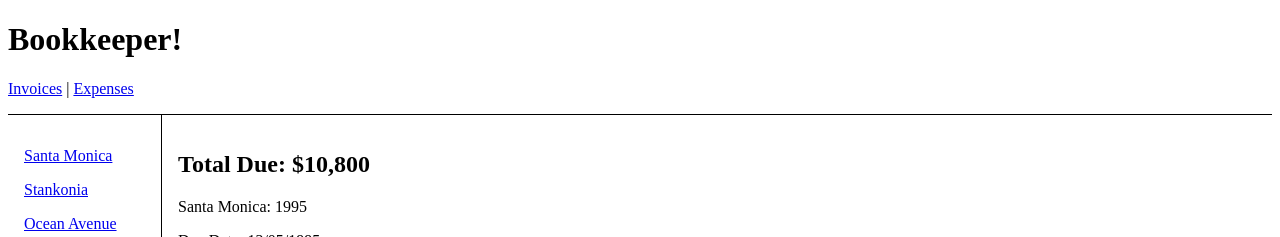
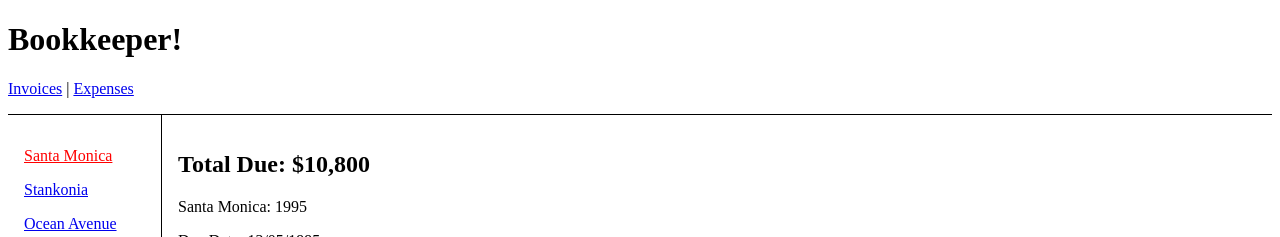
Before and after one commit to taylulz/s2, a React (Create React App) app: page /invoices/1995 in a window 1280 px wide. Shown: the top 237 px of the page. Built offline with nearby package versions, Linux system fonts and the light colour scheme.

Commit message:
change link color w/function return isActive

```diff
--- a/src/routes/invoices.jsx
+++ b/src/routes/invoices.jsx
@@ -1,4 +1,4 @@
-import { Link, Outlet } from "react-router-dom";
+import { NavLink, Outlet } from "react-router-dom";
 import { getInvoices } from "../data";
 
 export default function Invoices() {
@@ -12,13 +12,19 @@ export default function Invoices() {
         }}
       >
         {invoices.map(invoice => (
-          <Link
-            style={{ display: "block", margin: "1rem 0" }}
+          <NavLink
+            style={({ isActive }) => {
+              return {
+                display: "block",
+                margin: "1rem 0",
+                color: isActive ? "red" : ""
+              };
+            }}
             to={`/invoices/${invoice.number}`}
             key={invoice.number}
           >
             {invoice.name}
-          </Link>
+          </NavLink>
         ))}
       </nav>
       <Outlet />
```
